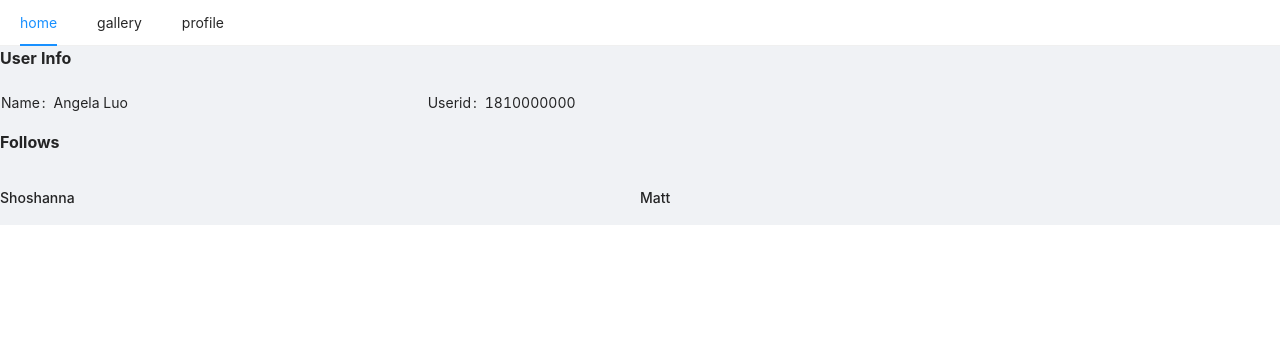
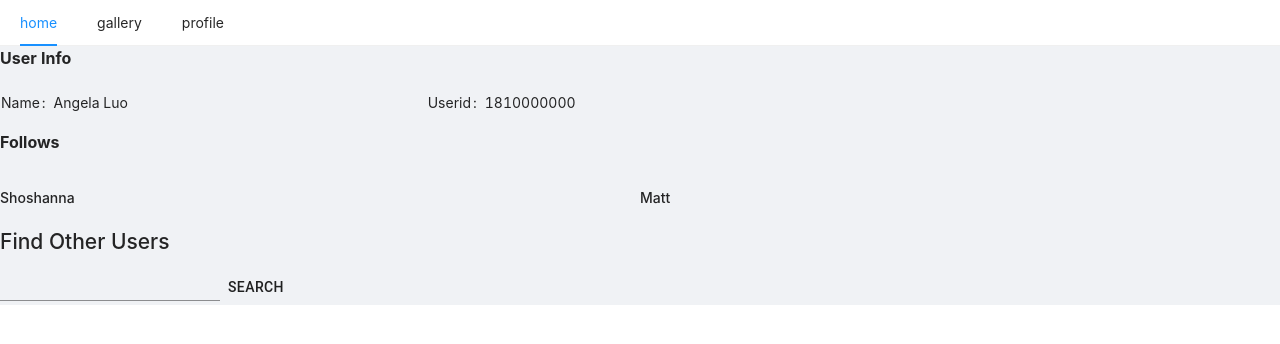
Before and after one commit to mattwalo32/H2HonestReviews, a React (Create React App) app in the folder frontend/: page /profile in a window 1280 px wide. Both pictures are taken after a click on the button "Log In". Shown: the top 344 px of the page. Built offline with nearby package versions, Linux system fonts and the light colour scheme.

Commit message:
Get user search working

```diff
--- a/frontend/src/Profile.js
+++ b/frontend/src/Profile.js
@@ -1,11 +1,27 @@
 import React, { useEffect, useState } from "react";
 import { useHistory } from "react-router-dom";
 import { Layout, Menu, Descriptions, List} from "antd";
-
-
+import { Button, TextField } from "@material-ui/core";
+import axios from "axios";
 const { Content } = Layout;
 
+const BASE_URL = "http://localhost:5000"
+
 function Profile(props) {
+
+  const [usernameSearch, setUsernameSearch] = useState("");
+  const [users, setUsers] = useState([]);
+
+  const generateUsers = () => {
+    return users.map((user) => {
+      return <p>{user.username}</p>
+    })
+  }
+
+  const getUsers = async () => {
+    const res = await axios.get(`${BASE_URL}/users/${usernameSearch}`)
+    setUsers(res.data.response)
+  }
 
   return (
     <div>
@@ -25,6 +41,11 @@ function Profile(props) {
         />
       </List.Item>
   </List>
+
+  <h2>Find Other Users</h2>
+  <TextField value={usernameSearch} onChange={(e) => setUsernameSearch(e.target.value)} />
+  <Button onClick={getUsers}>Search</Button>
+    {generateUsers()}
   </div>
   );
 }
```
Also changed, not shown: 2 other files (tests, documents, lock files or other folders).
